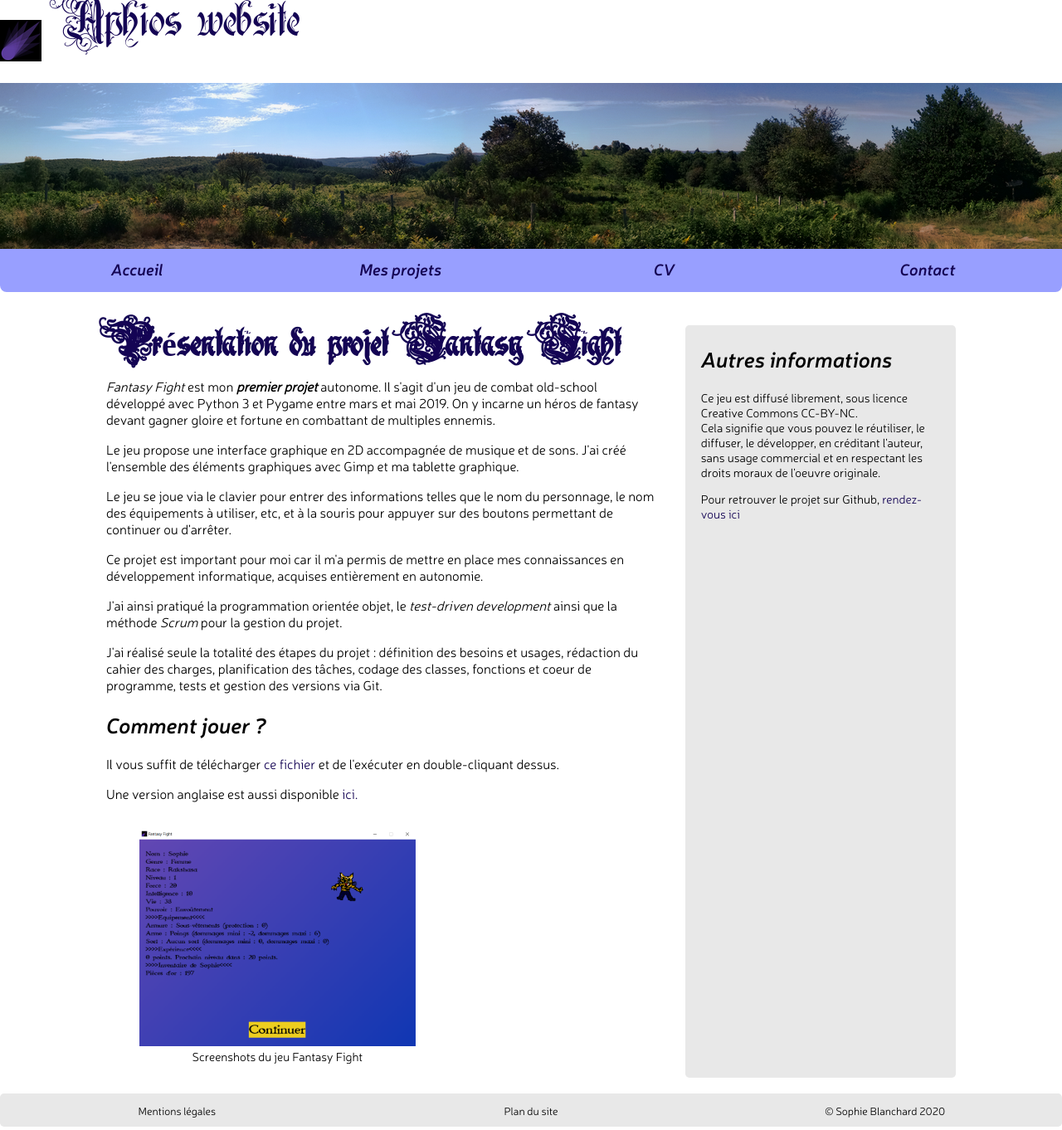
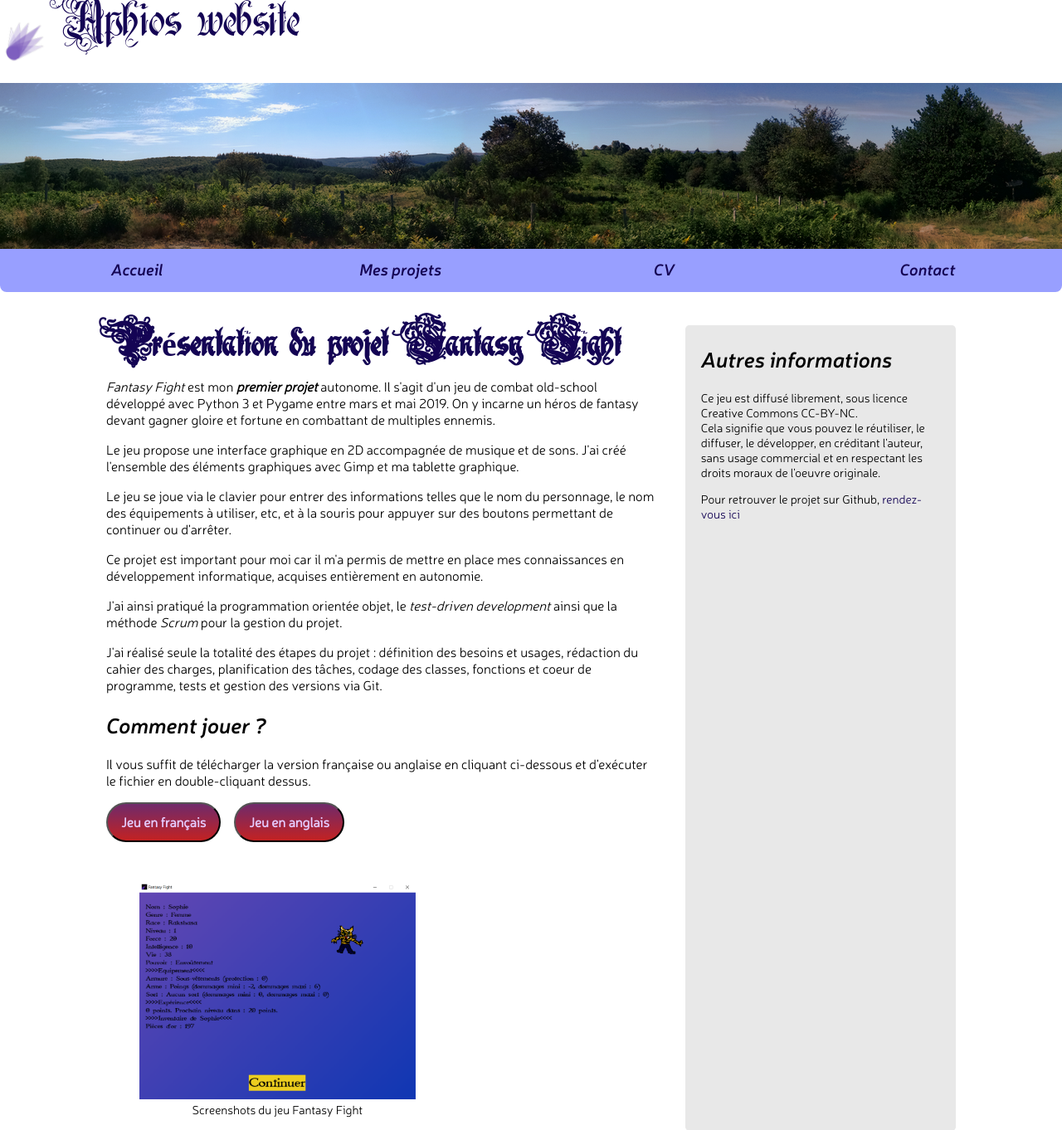
Before and after one commit to Aphios/Aphios_webpage, a PHP site: page /fantasy_fight_presentation.php in a window 1280 px wide. Shown: the top 1362 px of the page at 83% size. Run offline with PHP 8.4, Linux system fonts and the light colour scheme.

Commit message:
added animations and finished responsive design

```diff
--- a/aphios_website_presentation.php
+++ b/aphios_website_presentation.php
@@ -2,7 +2,8 @@
 <!DOCTYPE html>
 <html lang="fr">
     <head>
-	    <meta charset = "utf-8"/>
+		<meta charset = "utf-8"/>
+		<meta name="viewport" content="width=device-width initial-scale=1" />
 	    <link rel="stylesheet" type="text/css" href="styles.css" />
 	    <title>La réalisation de ce site</title>
     </head>
--- a/contact.php
+++ b/contact.php
@@ -2,7 +2,8 @@
 <!DOCTYPE html>
 <html lang="fr">
     <head>
-	    <meta charset = "utf-8"/>
+		<meta charset = "utf-8"/>
+		<meta name="viewport" content="width=device-width initial-scale=1" />
 	    <link rel="stylesheet" type="text/css" href="styles.css" />
 	    <title>Aphios website</title>
     </head>
--- a/cv.php
+++ b/cv.php
@@ -2,7 +2,8 @@
 <!DOCTYPE html>
 <html lang="fr">
     <head>
-	    <meta charset = "utf-8"/>
+		<meta charset = "utf-8"/>
+		<meta name="viewport" content="width=device-width initial-scale=1" />
 	    <link rel="stylesheet" type="text/css" href="styles.css" />
 	    <title>Aphios website</title>
     </head>
--- a/en_tete.php
+++ b/en_tete.php
@@ -1,6 +1,6 @@
 <!-- Titre + logo + bannière -->
 	    <div id= "en-tete">
-		    <div class = "logo"><img src="Images/FF_logo.png" alt="Logo Aphios website"/></div>
+		    <div class = "logo"><img src="Images/FF_logo_trsp.png" alt="Logo Aphios website"/></div>
 		    <div class = "titre">Aphios website</div>
 	    </div>
 		<div class = "banniere"><img src="Images/banniere_site.png" alt="Bannière du site"/></div>
--- a/fantasy_fight_presentation.php
+++ b/fantasy_fight_presentation.php
@@ -2,7 +2,8 @@
 <!DOCTYPE html>
 <html lang="fr">
     <head>
-	    <meta charset = "utf-8"/>
+		<meta charset = "utf-8"/>
+		<meta name="viewport" content="width=device-width initial-scale=1" />
 	    <link rel="stylesheet" type="text/css" href="styles.css" />
 	    <title>Fantasy Fight</title>
     </head>
@@ -38,10 +39,11 @@
 					du cahier des charges, planification des tâches, codage des classes, fonctions et coeur de programme,
 					tests et gestion des versions via Git.</p>
 				<h2>Comment jouer ?</h2>
-				<p>Il vous suffit de télécharger <a href="https://github.com/Aphios/Fantasy_fight/blob/master/Fantasy_fight_fr.7z" target="blank">
-					ce fichier</a> et de l'exécuter en double-cliquant dessus.</p>
-				<p>Une version anglaise est aussi disponible <a href="https://github.com/Aphios/Fantasy_fight/blob/master/fantasy_fight_en.zip" target="blank">
-					ici.</a></p>
+				<p>Il vous suffit de télécharger la version française ou anglaise en cliquant ci-dessous et d'exécuter le fichier en double-cliquant dessus.</p>
+				<div class="flex-line">
+					<button type="button" class="download"><a href="https://github.com/Aphios/Fantasy_fight/blob/master/Fantasy_fight_fr.7z" target="blank">Jeu en français</a></button>
+					<button type="button" class="download"><a href="https://github.com/Aphios/Fantasy_fight/blob/master/fantasy_fight_en.zip" target="blank">Jeu en anglais</a></button>
+				</div>
 
 				<section id="galerie">
 					<figure class="miniature">
--- a/index.php
+++ b/index.php
@@ -2,7 +2,8 @@
 <!DOCTYPE html>
 <html lang="fr">
     <head>
-	    <meta charset = "utf-8"/>
+		<meta charset = "utf-8"/>
+		<meta name="viewport" content="width=device-width initial-scale=1" />
 	    <link rel="stylesheet" type="text/css" href="styles.css" />
 	    <title>Aphios website</title>
     </head>
--- a/mentions_legales.php
+++ b/mentions_legales.php
@@ -2,7 +2,8 @@
 <!DOCTYPE html>
 <html lang="fr">
     <head>
-	    <meta charset = "utf-8"/>
+		<meta charset = "utf-8"/>
+		<meta name="viewport" content="width=device-width initial-scale=1" />
 	    <link rel="stylesheet" type="text/css" href="styles.css" />
 	    <title>Mentions légales</title>
     </head>
--- a/mes_projets.php
+++ b/mes_projets.php
@@ -2,7 +2,8 @@
 <!DOCTYPE html>
 <html lang="fr">
     <head>
-	    <meta charset = "utf-8"/>
+		<meta charset = "utf-8"/>
+		<meta name="viewport" content="width=device-width initial-scale=1" />
 	    <link rel="stylesheet" type="text/css" href="styles.css" />
 	    <title>Mes projets</title>
     </head>
--- a/plan_site.php
+++ b/plan_site.php
@@ -1,7 +1,8 @@
 <!DOCTYPE html>
 <html lang="fr">
     <head>
-	    <meta charset = "utf-8"/>
+		<meta charset = "utf-8"/>
+		<meta name="viewport" content="width=device-width initial-scale=1" />
 	    <link rel="stylesheet" type="text/css" href="styles.css" />
 	    <title>Plan du site</title>
     </head>
--- a/styles.css
+++ b/styles.css
@@ -155,16 +167,19 @@ aside a{
 	height:auto;
 	padding-top: 1.5em;
 	padding-right: 1.5em;
+	transform-origin: 10px 10px;
+	animation: balance 1.5s linear infinite alternate paused;
 }
 
-.banniere{
-	background-color: #989fff;
+.logo img{border-radius:2px;}
+
+.logo:hover{animation-play-state: running;}
+
+.banniere{background-color: #989fff;}
+
+.banniere img{
+	width:100%;
 }
-
-/*.banniere img{
-	width: 100%;
-	height: auto;
-}*/
 
 /* Menu */
 
@@ -283,6 +304,53 @@ figcaption{
 	text-align:center;
 	/*width:50%;
 	height:auto;*/
+}
+
+.flex-line{
+	display:flex;
+	margin-bottom:2em;
+}
+
+.download{
+	border-radius:2em;
+	height:3em;
+	line-height:100%;
+	padding:1em;
+	margin-right: 1em;
+	text-align: center;
+	font-family: "Neris light";
+	font-size: 1rem;
+	display: inline-flex;
+	align-items: center;
+	font-weight:bolder;
+	position:relative;
+	z-index:1;
+	transition:transform 300ms;
+	background: linear-gradient(0deg, rgba(195,34,34,1) 0%, rgba(111,42,107,1) 100%);
+}
+
+.download a{color:#e6ccff;}
+
+.download:hover{
+	transform:scale(1.1);
+}
+
+.download::after{
+	content:"";
+	opacity:0;
+	transition:opacity 400ms;
+	border-radius:2em;
+	position:absolute;
+	z-index:-1;
+	top:0;
+	bottom:0;
+	left:0;
+	right:0;
+	background: linear-gradient(0deg, rgba(82,15,78,1) 0%, rgba(230,12,12,1) 100%);
+}
+
+.download:hover::after{
+	opacity:1;
 }
 
 #lightbox{
```
Also changed, not shown: other parts of styles.css (+71 -10 lines), Images/FF_logo_trsp.png (added).
